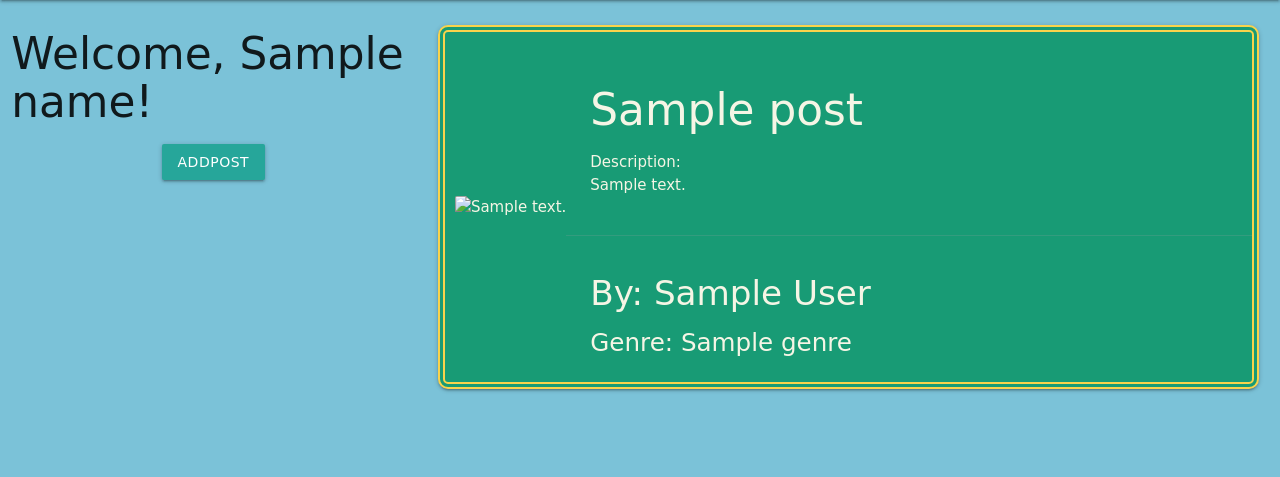
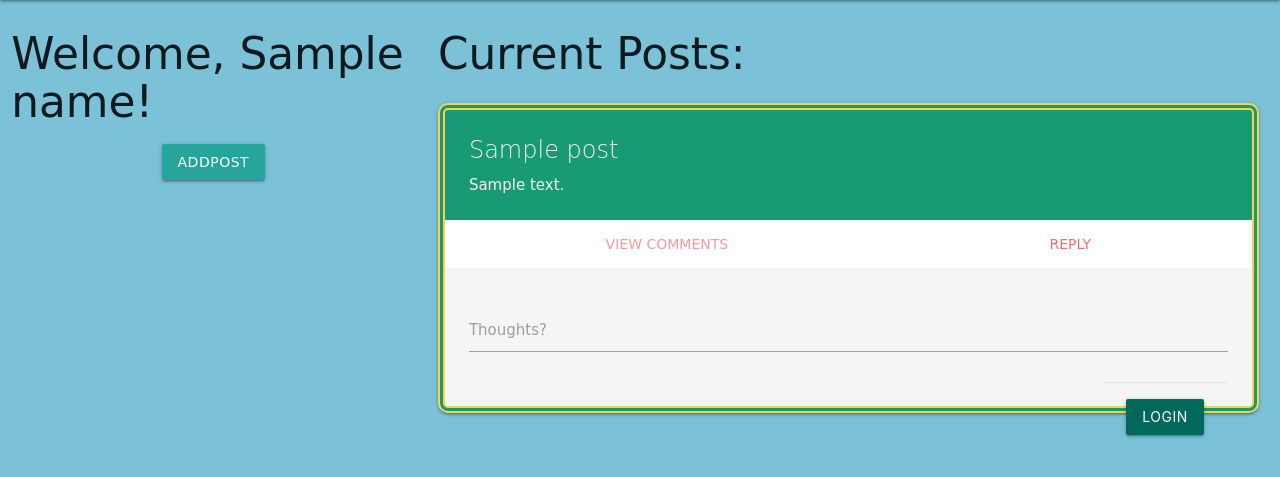
Before and after one commit to AndiS90/Tech-Blog, a Node project: template views/dashboard.handlebars in a window 1280 px wide. Shown: the part 240-717 px from the top of the page. Run offline with Node 20 templates, Linux system fonts and the light colour scheme; the template is opened without the code that fills it: most values are stand-ins (such as "Sample title", 1, 10 or a date in 2020); some libraries are stand-ins or nearby versions; some web fonts are replaced.

Commit message:
more brainstorming the front end and realizing it won't work as i type it, getting closer though i think.

```diff
--- a/controllers/api/userRoutes.js
+++ b/controllers/api/userRoutes.js
@@ -13,7 +13,6 @@ router.post('/', async (req, res) => {
       email: req.body.email,
       password: req.body.password,
     });
-
 
     // saves a session with the user id and logged in as true
     req.session.save(() => {
--- a/public/js/dashboard.js
+++ b/public/js/dashboard.js
@@ -1,49 +1,50 @@
 const newFormHandler = async (event) => {
   event.preventDefault();
 
-  const title = document.querySelector('#book-title').value.trim();
-  const author = document.querySelector('#book-author').value.trim();
-  const description = document.querySelector('#book-desc').value.trim();
-  const isbn = document.querySelector('#book-isbn').value.trim();
-  const pages = document.querySelector('#book-pages').value.trim();
+  const title = document.querySelector('#post-title').value.trim();
+  const description = document.querySelector('#post-desc').value.trim();
 
-  if (title && author && description && isbn && pages) {
-    const response = await fetch(`/api/books`, {
+
+  if (title && description) {
+    const response = await fetch(`/api/posts`, {
       method: 'POST',
-      body: JSON.stringify({ title, author, description, isbn, pages }),
+      body: JSON.stringify({
+        title,
+        description
+      }),
       headers: {
         'Content-Type': 'application/json',
       },
     });
 
     if (response.ok) {
-      document.location.replace('/profile');
+      document.location.replace('/dashboard');
     } else {
       alert('Failed add new book');
     }
   }
 };
 
-// const delButtonHandler = async (event) => {
-//   if (event.target.hasAttribute('data-id')) {
-//     const id = event.target.getAttribute('data-id');
+const delButtonHandler = async (event) => {
+  if (event.target.hasAttribute('data-id')) {
+    const post_id = event.target.getAttribute('data-id');
 
-//     const response = await fetch(`/api/projects/${id}`, {
-//       method: 'DELETE',
-//     });
+    const response = await fetch(`/api/posts/${post_id}`, {
+      method: 'DELETE',
+    });
 
-//     if (response.ok) {
-//       document.location.replace('/profile');
-//     } else {
-//       alert('Failed to delete book');
-//     }
-//   }
-// };
+    if (response.ok) {
+      document.location.replace('/dashboard');
+    } else {
+      alert('Failed to delete post');
+    }
+  }
+};
 
 document
   .querySelector('.new-book-form')
   .addEventListener('submit', newFormHandler);
 
-// document
-//   .querySelector('.book-list')
-//   .addEventListener('click', delButtonHandler);
+document
+  .querySelector('.post-list')
+  .addEventListener('click', delButtonHandler);
--- a/views/dashboard.handlebars
+++ b/views/dashboard.handlebars
@@ -11,10 +11,11 @@
           </div>
        </div>
 
-
+{{#if posts.length}}
         <div class= " col s12 m8 ">
 
           <div class=" bookbox ">
+           <h3>Current Posts:</h3>
 
            {{#each posts as |post|}}
           {{> post-details}}
@@ -23,7 +24,7 @@
 
 
         </div>
-
+  {{/if}}
 
    </div>
 
@@ -64,7 +65,7 @@
 
 
 
-  <script src="./js/profile.js"></script>
+  <script src="./js/dashboard.js"></script>
   <script src="https://cdnjs.cloudflare.com/ajax/libs/jquery/3.6.0/jquery.min.js" integrity="sha512-894YE6QWD5I59HgZOGReFYm4dnWc1Qt5NtvYSaNcOP+u1T9qYdvdihz0PPSiiqn/+/3e7Jo4EaG7TubfWGUrMQ==" crossorigin="anonymous" referrerpolicy="no-referrer"></script>
   <script>
     $(document).ready(function () {
--- a/views/partials/post-details.handlebars
+++ b/views/partials/post-details.handlebars
@@ -1,18 +1,31 @@
-<div class="card horizontal">
-  <div class="card-image valign-wrapper">
-    <img src="" alt="{{post.description}}" />
-  </div>
+<div class="card">
   <div class="card-stacked">
     <div class="card-content">
-      <h3>{{title}}</h3>
+      <span class="card-title">{{title}}</span>
 
-      <ul>Description:
-        <li>{{description}}</li>
+      <p>{{description}}</p>
+    </div>
+    <div class="card-tabs">
+      <ul class="tabs tabs-fixed-width">
+        <li class="tab activator"><a href="#{{post_id}}-vcoms">View Comments</a></li>
+        <li class="tab"><a class="active" href="#{{post_id}}-reply">Reply</a></li>
       </ul>
     </div>
-    <div class="card-action">
-      <h4>By: {{author}}</h4>
-      <h5>Genre: {{genre}}</h5>
+    <div class="card-content grey lighten-4">
+      <div class="card-reveal">
+      <span class="card-title grey-text text-darken-4">Comments<i class="material-icons right">close</i></span>
+      <p>{{comment-details}}</p>
+    </div>
+      <div id="{{post_id}}-reply">
+        <form class="form comment-form" id ="{{post_id}}">
+          <div class="input-field">
+            <textarea class="materialize-textarea comment" type="text" id="comment"></textarea>
+            <label for="comment">Thoughts?</label>
+          </div>
+          <div class="form-group card-action right">
+            <button data-id="{{post_id}}" class="submit hoverable waves-effect waves-light btn teal darken-3" type="submit">login</button>
+          </div>
+        </form>
     </div>
   </div>
 </div>
```
Also changed, not shown: controllers/homeRoutes.js (+7 -7 lines), public/js/homepage.js (+24 -35 lines).
